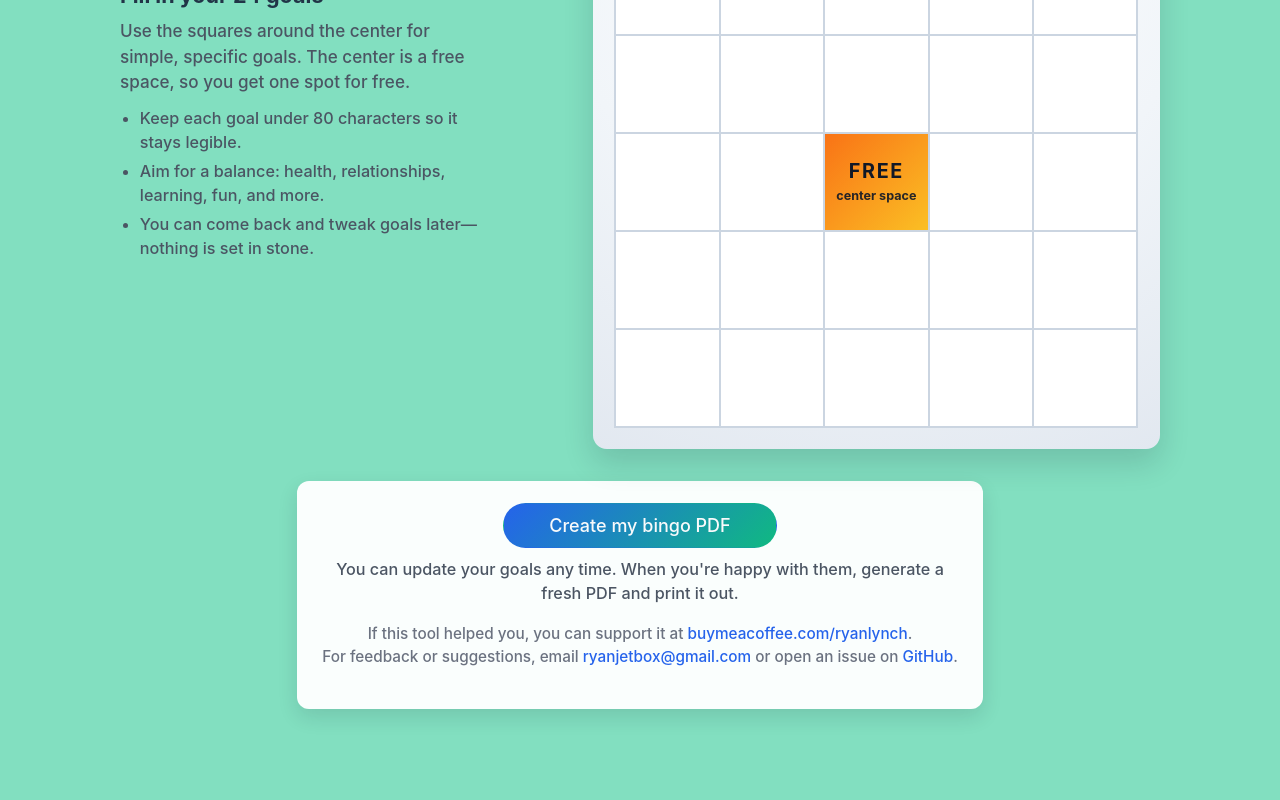
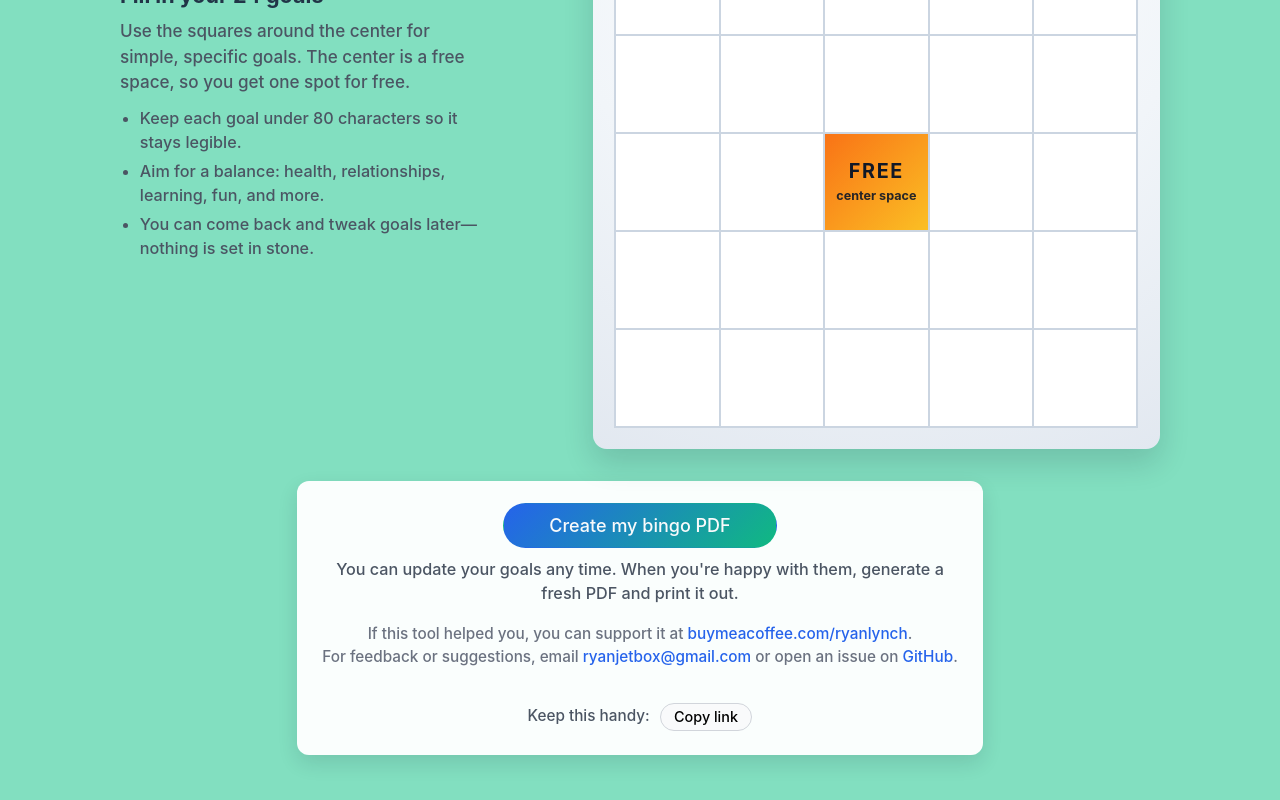
Before and after one commit to UniqueClone/yearly-goals-bingo, a React (Vite) app: page / in a window 1280 px wide. Shown: the part 640-1440 px from the top of the page. Before the commit the page ends 1394 px from the top, so only its background shows below. Built offline with nearby package versions, Linux system fonts and the light colour scheme.

Commit message:
Adding install and share buttons.

```diff
--- a/src/App.module.css
+++ b/src/App.module.css
@@ -127,6 +127,35 @@
     text-decoration: underline;
 }
 
+.app-cta-strip {
+    margin-top: 0.5rem;
+    display: flex;
+    flex-wrap: wrap;
+    gap: 0.4rem;
+    align-items: center;
+    justify-content: center;
+    font-size: 0.85rem;
+    color: #4b5563;
+}
+
+.app-cta-strip__label {
+    margin-right: 0.15rem;
+}
+
+.app-cta-strip__button {
+    border-radius: 999px;
+    border: 1px solid #d1d5db;
+    padding: 0.25rem 0.75rem;
+    background-color: #f9fafb;
+    font-size: 0.8rem;
+    cursor: pointer;
+}
+
+.app-cta-strip__button:hover {
+    border-color: #2563eb;
+    background-color: #eff6ff;
+}
+
 @media (max-width: 600px) {
     .app-hero__title {
         font-size: 2.1rem;
--- a/src/App.tsx
+++ b/src/App.tsx
@@ -2,6 +2,15 @@ import { useEffect, useState } from "react";
 import { useRegisterSW } from "virtual:pwa-register/react";
 import styles from "./App.module.css";
 import { InputGridRenderer } from "./InputGridRenderer";
+
+interface BeforeInstallPromptEvent extends Event {
+    readonly platforms: string[];
+    readonly userChoice: Promise<{
+        outcome: "accepted" | "dismissed";
+        platform: string;
+    }>;
+    prompt: () => Promise<void>;
+}
 
 function PwaUpdateToast() {
     const {
@@ -44,6 +53,127 @@ function PwaUpdateToast() {
                     Dismiss
                 </button>
             </div>
+        </div>
+    );
+}
+
+function InstallShareStrip() {
+    const [installEvent, setInstallEvent] =
+        useState<BeforeInstallPromptEvent | null>(null);
+    const [canInstall, setCanInstall] = useState(false);
+    const [installDismissed, setInstallDismissed] = useState(false);
+    const [canShare, setCanShare] = useState(false);
+    const [copyStatus, setCopyStatus] = useState<"idle" | "copied">("idle");
+    const [isIOS, setIsIOS] = useState(false);
+
+    useEffect(() => {
+        const handler = (event: Event) => {
+            event.preventDefault();
+            setInstallEvent(event as BeforeInstallPromptEvent);
+            setCanInstall(true);
+        };
+
+        window.addEventListener("beforeinstallprompt", handler);
+        return () => window.removeEventListener("beforeinstallprompt", handler);
+    }, []);
+
+    useEffect(() => {
+        if (typeof navigator !== "undefined" && "share" in navigator) {
+            setCanShare(true);
+        }
+    }, []);
+
+    useEffect(() => {
+        if (typeof navigator !== "undefined") {
+            const ua = navigator.userAgent || navigator.vendor || "";
+            if (/iphone|ipad|ipod/i.test(ua)) {
+                setIsIOS(true);
+            }
+        }
+    }, []);
+
+    const handleInstall = async () => {
+        if (!installEvent) return;
+
+        try {
+            await installEvent.prompt();
+            const choice = await installEvent.userChoice;
+            if (choice.outcome === "accepted") {
+                setCanInstall(false);
+            } else {
+                setInstallDismissed(true);
+            }
+        } catch {
+            setInstallDismissed(true);
+        } finally {
+            setInstallEvent(null);
+        }
+    };
+
+    const handleShareOrCopy = async () => {
+        const url = window.location.href;
+
+        if (canShare && "share" in navigator) {
+            try {
+                await (
+                    navigator as Navigator & {
+                        share?: (data: ShareData) => Promise<void>;
+                    }
+                ).share?.({
+                    title: "Yearly Goals Bingo",
+                    text: "Turn your yearly goals into a bingo card.",
+                    url,
+                });
+                return;
+            } catch {
+                // fall through to copy
+            }
+        }
+
+        if (navigator.clipboard && navigator.clipboard.writeText) {
+            try {
+                await navigator.clipboard.writeText(url);
+                setCopyStatus("copied");
+                setTimeout(() => setCopyStatus("idle"), 2000);
+            } catch {
+                // ignore copy failures
+            }
+        }
+    };
+
+    const showInstallButton = canInstall && !installDismissed;
+
+    return (
+        <div className={styles["app-cta-strip"]}>
+            <span className={styles["app-cta-strip__label"]}>
+                Keep this handy:
+            </span>
+            {showInstallButton && (
+                <button
+                    type="button"
+                    className={styles["app-cta-strip__button"]}
+                    onClick={handleInstall}
+                >
+                    Install app
+                </button>
+            )}
+            <button
+                type="button"
+                className={styles["app-cta-strip__button"]}
+                onClick={handleShareOrCopy}
+            >
+                {copyStatus === "copied"
+                    ? "Link copied"
+                    : canShare
+                    ? "Share link"
+                    : "Copy link"}
+            </button>
+            {!showInstallButton && isIOS && (
+                <span className={styles["app-cta-strip__label"]}>
+                    On iPhone or iPad, use Safari&apos;s Share button and choose
+                    &quot;Add to Home Screen&quot; to install.
+                </span>
+            )}
         </div>
     );
 }
@@ -193,8 +323,7 @@ function App() {
                                 " Shorten any goals over 80 characters to enable the button."}
                         </p>
                         <p className={styles["app-footer"]}>
-                            If this tool helped you, you can support it at
-                            {" "}
+                            If this tool helped you, you can support it at{" "}
                             <a
                                 href="https://buymeacoffee.com/ryanlynch"
                                 target="_blank"
@@ -205,17 +334,14 @@ function App() {
                             </a>
                             .
                             <br />
-                            For feedback or suggestions, email
-                            {" "}
+                            For feedback or suggestions, email{" "}
                             <a
                                 href="mailto:ryanjetbox@gmail.com"
                                 className={styles["app-footer__link"]}
                             >
                                 ryanjetbox@gmail.com
-                            </a>
-                            {" "}
-                            or open an issue on
-                            {" "}
+                            </a>{" "}
+                            or open an issue on{" "}
                             <a
                                 href="https://github.com/UniqueClone/yearly-goals-bingo/issues/new"
                                 target="_blank"
@@ -226,6 +352,7 @@ function App() {
                             </a>
                             .
                         </p>
+                        <InstallShareStrip />
                     </div>
                 </section>
             </main>
```
